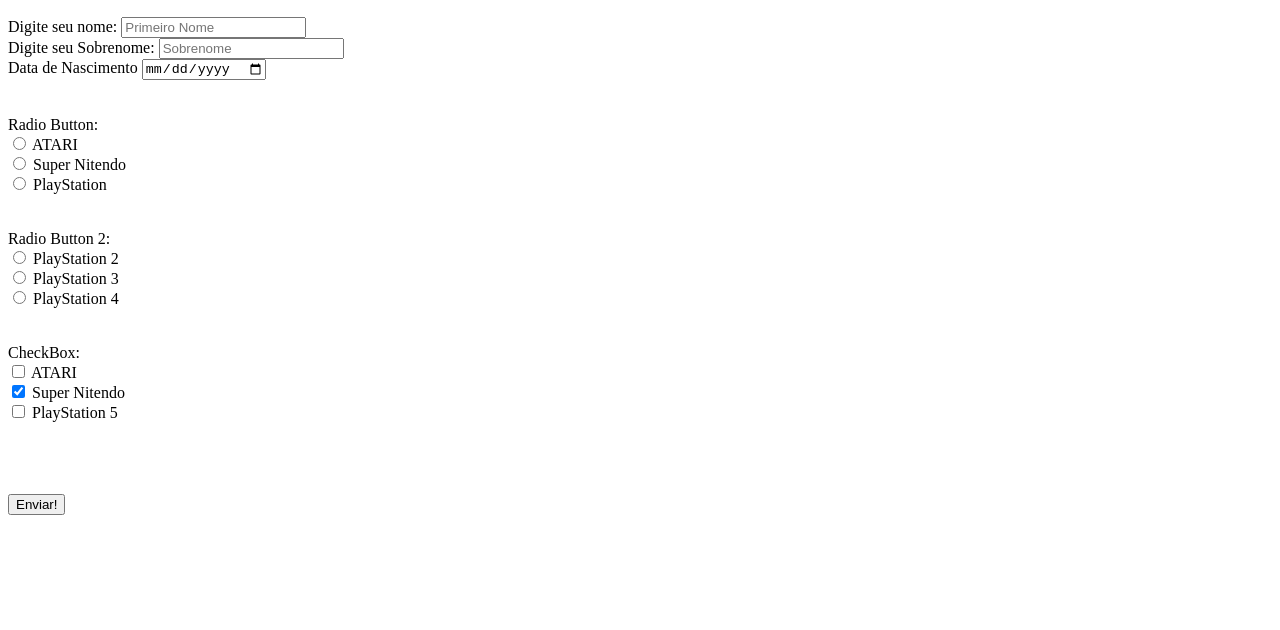
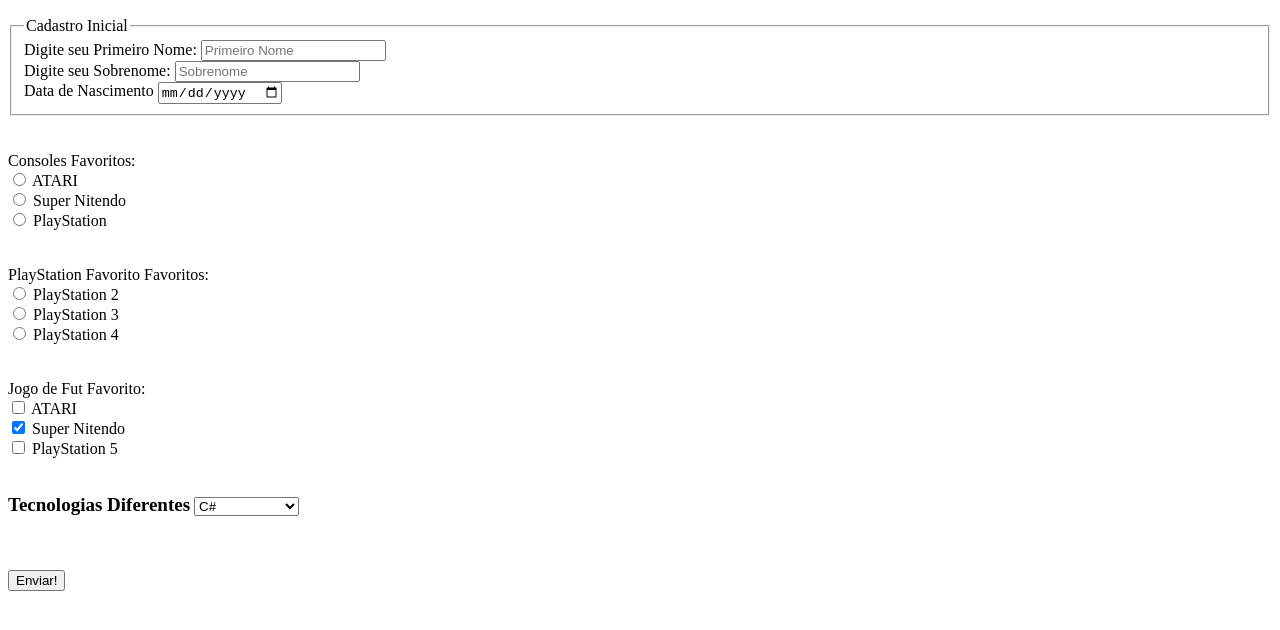
Before and after one commit to MiguelRodriguesCRN/FrontEnd1, a plain HTML site: page index.html in a window 1280 px wide. Shown: the part 78-708 px from the top of the page. Drawn offline with Linux system fonts and the light colour scheme.

Commit message:
Add LABEL

```diff
--- a/index.html
+++ b/index.html
@@ -17,8 +17,10 @@
     </nav>
 
 
-    <form action="index2.html" autocomplete="on" method="post">
-        Digite seu nome:
+    <form action="index2.html" autocomplete="on" method="get">
+        <fieldset>
+            <legend>Cadastro Inicial</legend>
+            Digite seu Primeiro Nome:
             <input type="text" name="nome" id="nome" placeholder="Primeiro Nome" required>
             <br>
             Digite seu Sobrenome:
@@ -27,24 +29,37 @@
             Data de Nascimento
             <input type="date" name="nasc" id="nasc" placeholder="Data De Nascimento" required>
             <br>
+        </fieldset>
         <br><br>
-        Radio Button: <br>
-        <input type="radio" name="vidiogame" value="ATARI"/> ATARI <br>
-        <input type="radio" name="videogame" Value="Super Nitendo"/> Super Nitendo <br>
-        <input type="radio" name="videogame" value="PlayStation"/> PlayStation <br>
+        <label for="vidiogame">Consoles Favoritos:</label><br>
+        <input type="radio" name="vidiogame" value="ATARI" /> ATARI <br>
+        <input type="radio" name="videogame" Value="Super Nitendo" /> Super Nitendo <br>
+        <input type="radio" name="videogame" value="PlayStation" /> PlayStation <br>
         <br><br>
 
-        Radio Button 2: <br>
-        <input type="radio" name="consoles" /> PlayStation 2 <br>
-        <input type="radio" name="consoles" /> PlayStation 3<br>
-        <input type="radio" name="consoles" /> PlayStation 4<br>
+        <label for="plays">PlayStation Favorito Favoritos:</label><br>
+        <input type="radio" name="plays" /> PlayStation 2 <br>
+        <input type="radio" name="plays" /> PlayStation 3<br>
+        <input type="radio" name="plays" /> PlayStation 4<br>
         <br><br>
 
 
-        CheckBox: <br>
-        <input type="checkbox" name="vidiogame" /> ATARI <br>
-        <input type="checkbox" name="videogame" checked /> Super Nitendo <br>
-        <input type="checkbox" name="videogame" /> PlayStation 5<br>
+        <label for="fut">Jogo de Fut Favorito: <label><br>
+        <input type="checkbox" name="fut" /> ATARI <br>
+        <input type="checkbox" name="fut" checked /> Super Nitendo <br>
+        <input type="checkbox" name="fut" /> PlayStation 5<br>
+        <br><br>
+
+        <label for="tecnologias" style="font-size: 19px;"><b>Tecnologias Diferentes</b></label>
+        <select id="tecnologias">
+            <option value="HTML5">HTML5</option>
+            <option value="CSS">CSS3</option>
+            <option value="PYTHON">PYTHON</option>
+            <option value="C#" selected>C#</option>
+            <option value="Git e GITHUB">Git e GITHUB</option>
+        </select>
+
+
 
         <br><br><br><br>
         <input type="submit" value="Enviar!">
```
Lines whose indentation alone changed are shown as unchanged.
